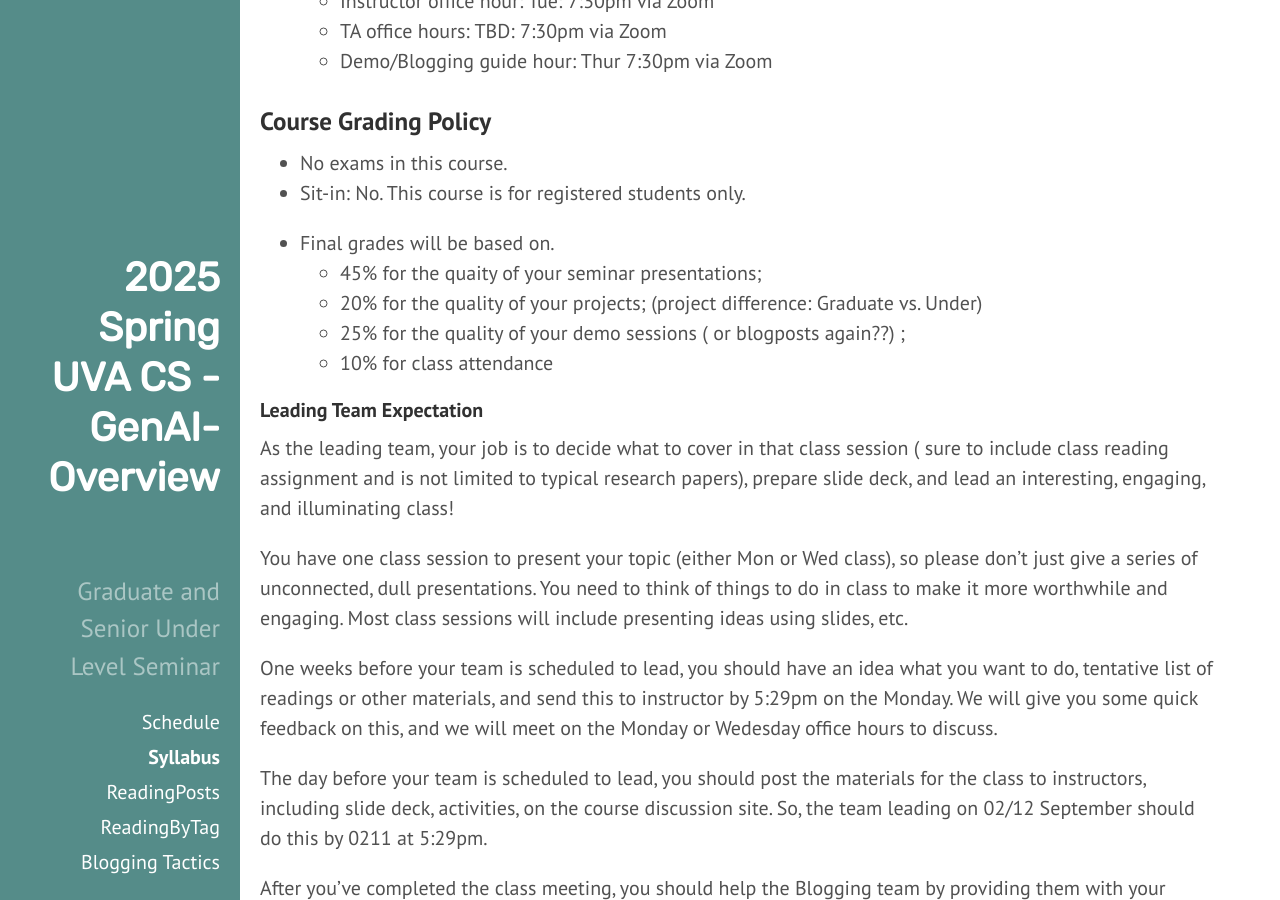
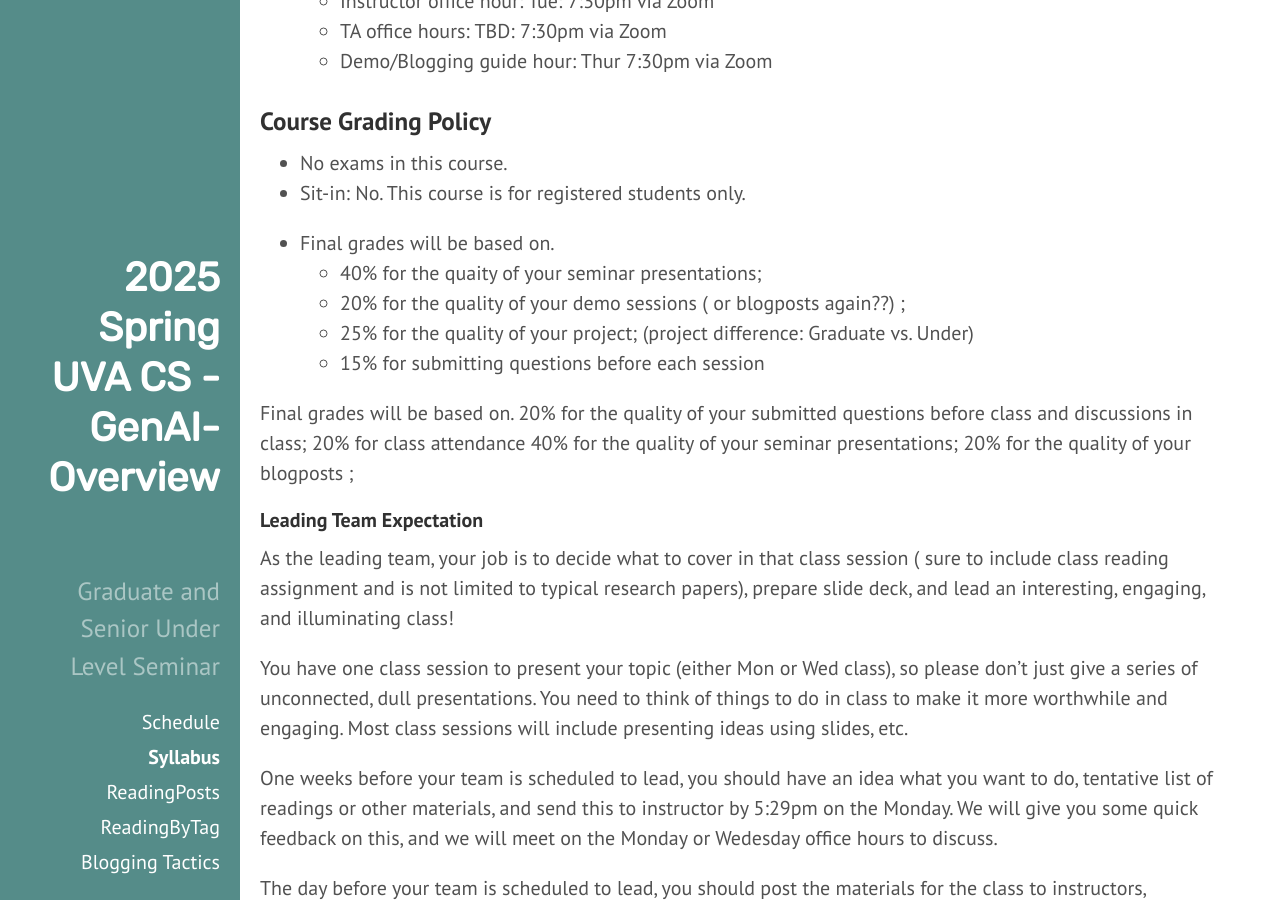
Before and after one commit to qiyanjun/2025sp-GenAI-overview, a Jekyll site: the page built from About.md, in a window 1280 px wide and 900 px high, scrolled down 1698 px. Built offline with Jekyll 4.4.1, drawn with Linux system fonts in a browser that asks for light colours.

Commit message:
update grading policy

```diff
--- a/About.md
+++ b/About.md
@@ -66,11 +66,16 @@ Students in the seminar are expected to:
 + Sit-in: No. This course is for registered students only.
 
 + Final grades will be based on.
-  - 45% for the quaity of your seminar presentations;
-  - 20% for the quality of your projects; (project difference: Graduate vs. Under)
-  - 25% for the quality of your demo sessions ( or blogposts again??) ;
-  - 10% for class attendance
+  - 40% for the quaity of your seminar presentations;
+  - 20% for the quality of your demo sessions ( or blogposts again??) ;
+  - 25% for the quality of your project; (project difference: Graduate vs. Under)
+  - 15% for submitting questions before each session
 
+Final grades will be based on.
+20% for the quality of your submitted questions before class and discussions in class;
+20% for class attendance
+40% for the quality of your seminar presentations;
+20% for the quality of your blogposts ;
 
 
 #### Leading Team Expectation
```
Also changed, not shown: _contents/S0-L25.md (+1 -1 lines).
